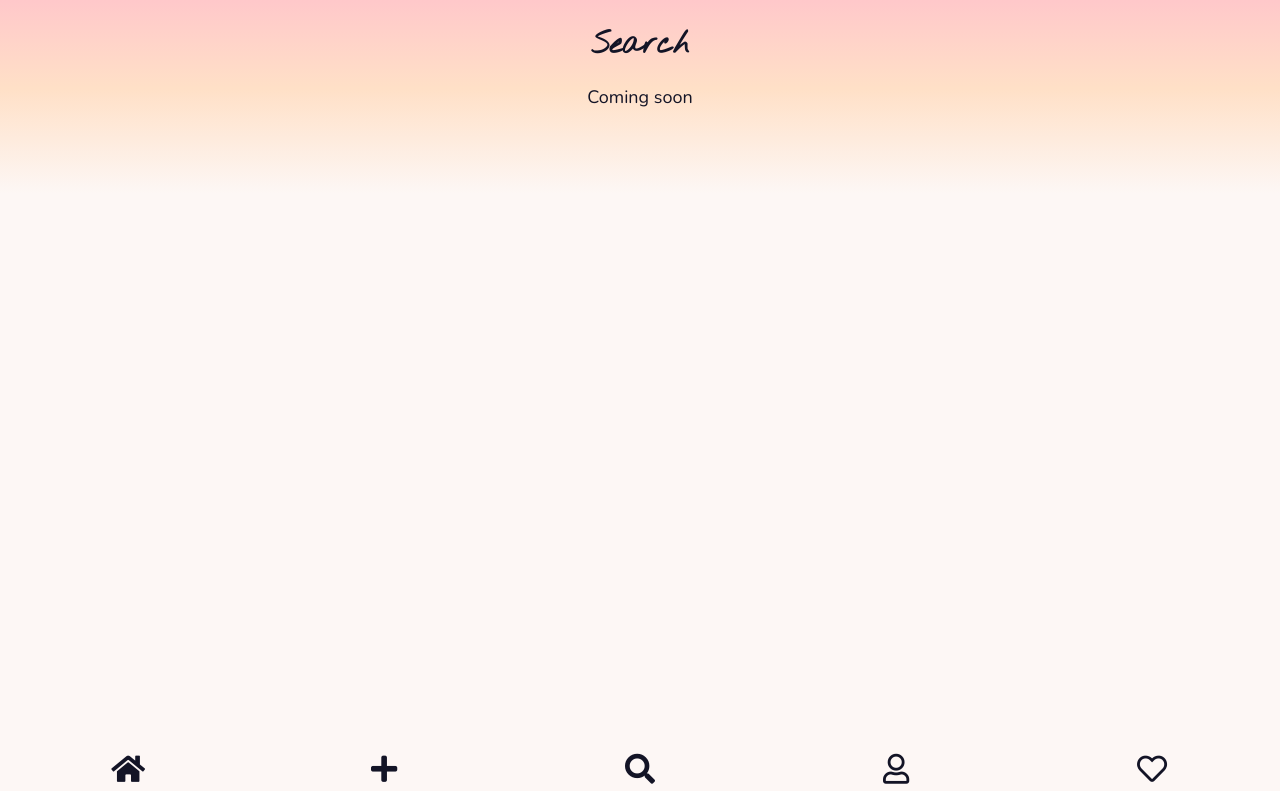
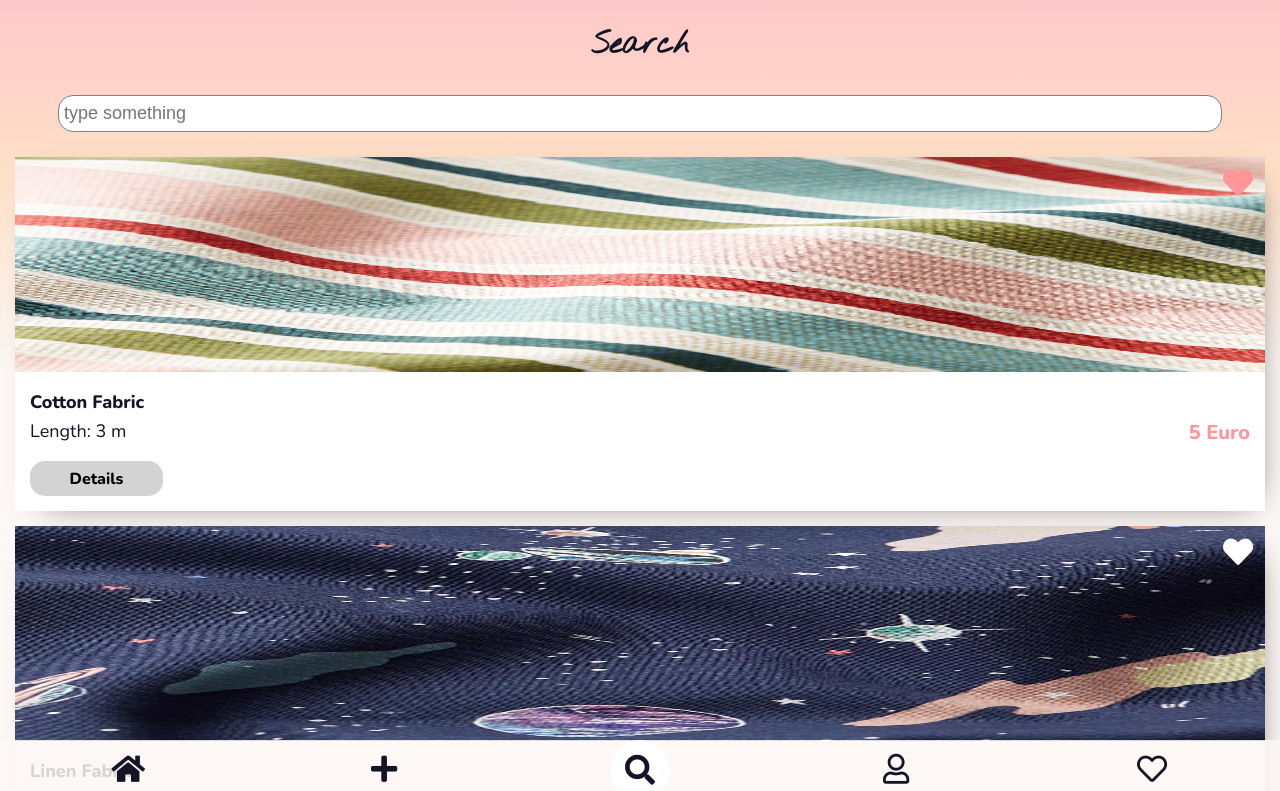
Before and after one commit to VHbeck/fabric-swop-app, a React (Create React App) app: page /search in a window 1280 px wide. Shown: the top 791 px of the page. Built offline with nearby package versions, Linux system fonts and the light colour scheme.

Commit message:
Enable Search

```diff
--- a/src/App.js
+++ b/src/App.js
@@ -57,7 +57,11 @@ function App(props) {
             exact
             render={props => <Create cards={cards} onCreate={handleCreate} />}
           />
-          <Route path="/search" exact render={props => <Search />} />
+          <Route
+            path="/search"
+            exact
+            render={props => <Search cards={cards} />}
+          />
           <Route path="/profile" exact render={props => <Profile />} />
           <Route
             path="/favorite"
--- a/src/components/Footer.js
+++ b/src/components/Footer.js
@@ -3,7 +3,7 @@ import styled from "styled-components";
 import { Link } from "react-router-dom";
 
 const FooterStyled = styled.div`
-  background-color: rgba(253, 247, 245, 0.9);
+  background-color: rgba(253, 247, 245, 0.85);
   width: 100vw;
   height: 60px;
   position: fixed;
@@ -26,6 +26,11 @@ const Icons = styled.div`
     :active {
       color: #ff979a;
     }
+  }
+  .fa-search {
+    border-radius: 50%;
+    background: white;
+    padding: 15px;
   }
 `;
 
--- a/src/components/Form.js
+++ b/src/components/Form.js
@@ -126,7 +126,7 @@ function Form({ onCreate, history }) {
             <input
               name="name"
               type="text"
-              placeholder="Cotton fabric with dots"
+              placeholder="e.g. cotton fabric with dots"
               value={newCard.name}
               onChange={handleChange}
               required
@@ -135,6 +135,8 @@ function Form({ onCreate, history }) {
           <label>
             Type:{" "}
             <select name="type" value={newCard.type} onChange={handleChange}>
+              <option value="">Choose a fabric type</option>
+              <option value="">---</option>
               <option value="Cotton">Cotton</option>
               <option value="Denim">Denim</option>
               <option value="Jersey">Jersey</option>
@@ -148,7 +150,7 @@ function Form({ onCreate, history }) {
             <input
               name="fabricLength"
               type="number"
-              placeholder="3"
+              placeholder="e.g. 3"
               value={newCard.fabricLength}
               onChange={handleChange}
               required
@@ -160,7 +162,7 @@ function Form({ onCreate, history }) {
             <input
               name="fabricWidth"
               type="number"
-              placeholder="1.45"
+              placeholder="e.g. 1.45"
               value={newCard.fabricWidth}
               onChange={handleChange}
             />
@@ -171,7 +173,7 @@ function Form({ onCreate, history }) {
             <input
               name="fabricColor"
               type="text"
-              placeholder="blue"
+              placeholder="e.g. blue"
               value={newCard.fabricColor}
               onChange={handleChange}
             />
@@ -185,7 +187,7 @@ function Form({ onCreate, history }) {
             <input
               name="price"
               type="number"
-              placeholder="10"
+              placeholder="e.g. 10"
               value={newCard.price}
               onChange={handleChange}
               required
--- a/src/components/Grow.js
+++ b/src/components/Grow.js
@@ -1,7 +1,6 @@
 import styled from "styled-components";
 
 const Grow = styled.div`
-  flex-grow: 1;
   height: 200px;
   width: 100%;
   background: transparent;
--- a/src/pages/Search.js
+++ b/src/pages/Search.js
@@ -1,21 +1,76 @@
 import React from "react";
+//import PropTypes from "prop-types";
 import Header from "../components/Header";
 import Footer from "../components/Footer";
+import Card from "../components/Card";
+import Container from "../components/Container";
 import styled from "styled-components";
+import Grow from "../components/Grow";
 
-const SearchContainer = styled.div`
+const InputContainer = styled.div`
   display: flex;
   flex-direction: column;
-  overflow: auto;
-  height: 90vh;
-  text-align: center;
 `;
 
-function Search() {
+const StyledInput = styled.input`
+  width: 90%;
+  font-size: 18px;
+  align-self: center;
+  height: 25px;
+  border: grey solid 1px;
+  padding: 5px;
+  border-radius: 15px;
+  margin: 10px 0px 10px 0px;
+`;
+
+function Search(props) {
+  const [input, setInput] = React.useState("");
+  const output = props.cards;
+
+  const outputArray =
+    output &&
+    output
+      .filter(element => element.name.toLowerCase().includes(input))
+      .map(element => {
+        return {
+          name: element.name,
+          price: element.price,
+          source: element.source,
+          length: element.fabricLength,
+          bookmark: element.bookmark
+        };
+      });
+
+  function handleSearchChange(event) {
+    const value = event.target.value.toLowerCase();
+    setInput(value);
+  }
+
   return (
     <>
       <Header headline="Search" />
-      <SearchContainer>Coming soon</SearchContainer>
+      <InputContainer>
+        <StyledInput
+          type="text"
+          value={input}
+          onChange={handleSearchChange}
+          placeholder="type something"
+        />
+      </InputContainer>
+      <Container>
+        {outputArray.map((out, index) => (
+          <Card
+            onDetailsClick={() => props.onDetailsClick(index)}
+            key={out.source + index}
+            name={out.name}
+            length={out.length}
+            price={out.price}
+            source={out.source}
+            bookmark={out.bookmark}
+          />
+        ))}
+        <Grow />
+      </Container>
       <Footer />
     </>
   );
```
